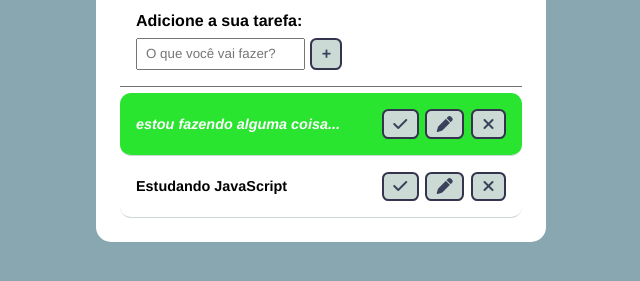
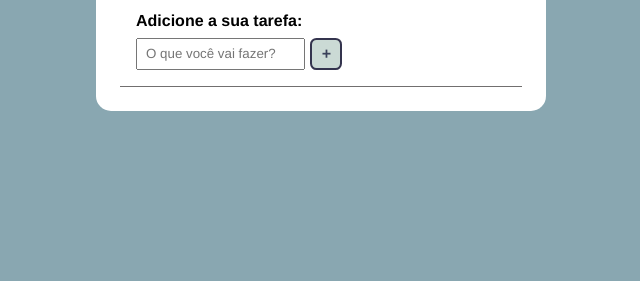
Before and after one commit to w-Caue/Lista-de-Tarefas, a plain HTML site: page index.html in a window 1280 px wide. Shown: the part 121-402 px from the top of the page, without its empty margins (319-959 px from the left). Drawn offline with Linux system fonts and the light colour scheme.

Commit message:
Update index.html

```diff
--- a/index.html
+++ b/index.html
@@ -59,7 +59,7 @@
         </section> -->
 
         <section id="todo-list">
-            <div class="todo done">
+<!--             <div class="todo done">
                 <h3>estou fazendo alguma coisa...</h3>
                 <button class="finish-todo">
                     <i class="fa-solid fa-check"></i>
@@ -82,7 +82,7 @@
                 <button class="remove-todo">
                     <i class="fa-solid fa-xmark"></i>
                 </button>
-            </div>
+            </div> -->
         </section>
     </section>
 </body>
```
